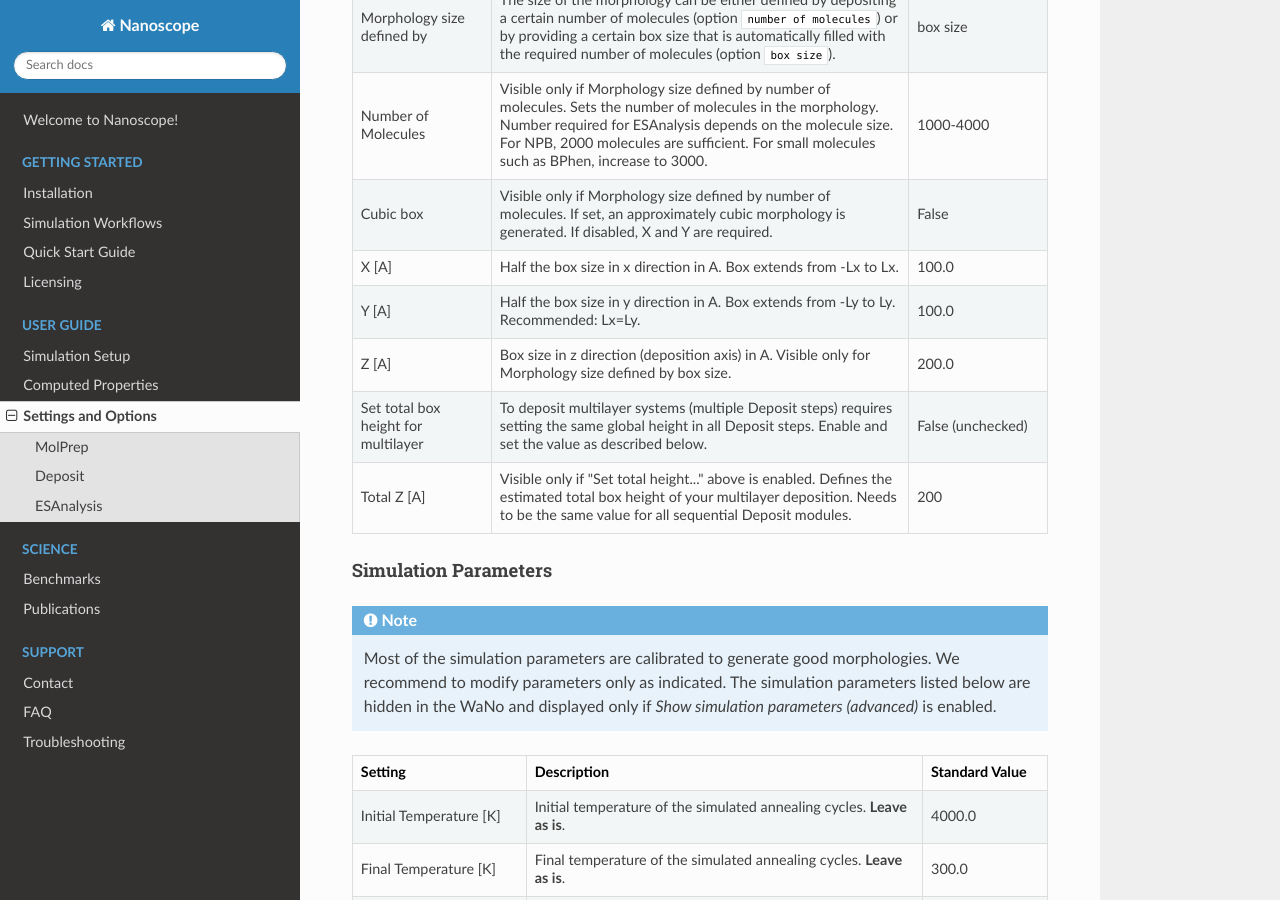
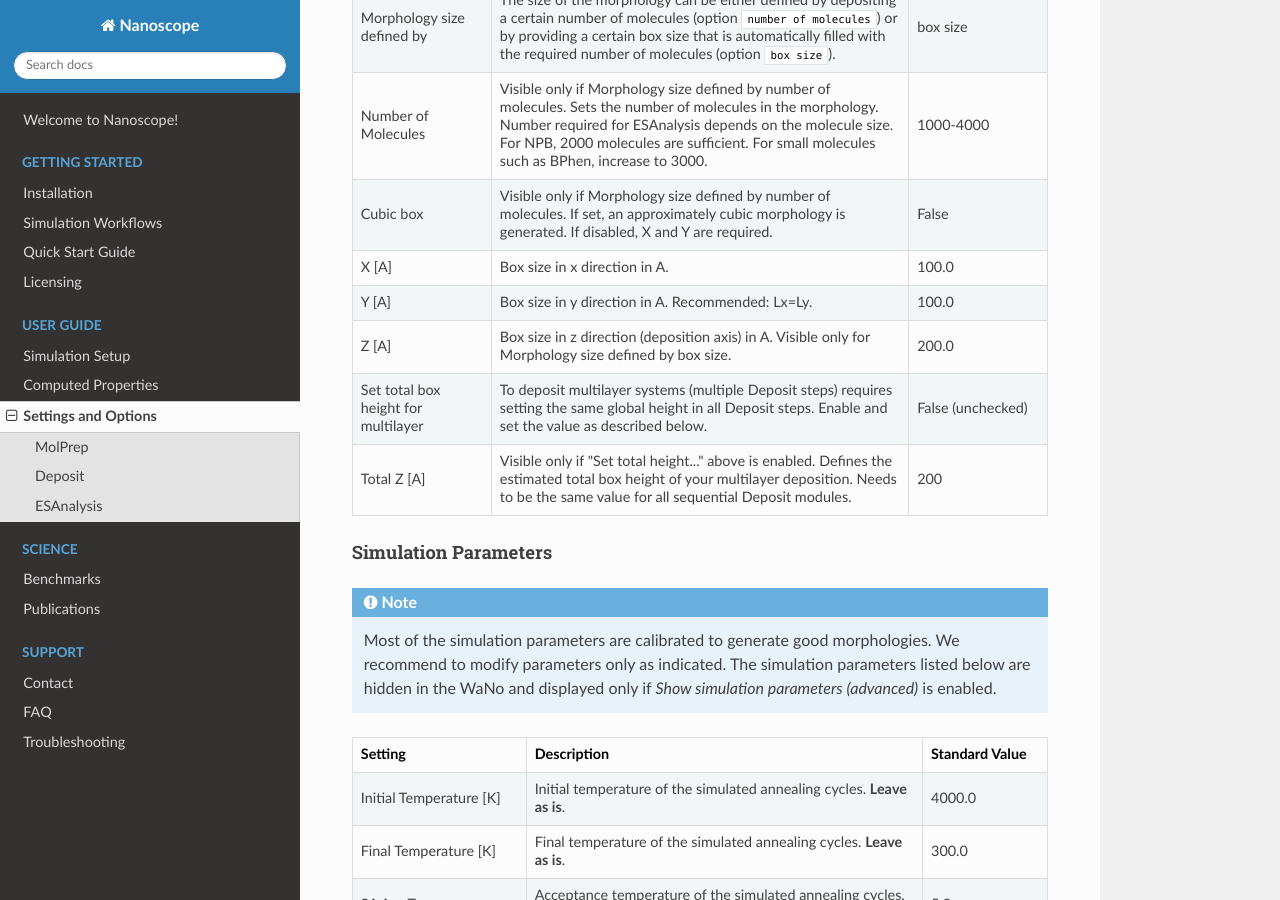
Before and after one commit to NanomatchGmbH/nanoscope-docs, a Sphinx documentation site: the page built from docs/source/user_guide/settings.rst, in a window 1280 px wide and 900 px high, scrolled down 802 px. Built offline with Sphinx 7.4.7 and the Read the Docs theme 3.1.0, drawn with Linux system fonts in a browser that asks for light colours.

Commit message:
fixed half box size -> box size

```diff
--- a/docs/source/user_guide/settings.rst
+++ b/docs/source/user_guide/settings.rst
@@ -112,11 +112,11 @@ Dimensions
 .. |                    | molecules. If set, an approximately cubic morphology  |                |
 .. |                    | is generated. If disabled, X and Y are required.      |                |
 .. +--------------------+-------------------------------------------------------+----------------+
-.. | X [A]              | Half the box size in x direction in A. Box extends    | 100.0          |
-.. |                    | from -Lx to Lx.                                       |                |
+.. | X [A]              | Box size in x direction in A.                         | 100.0          |
+.. |                    |                                                       |                |
 .. +--------------------+-------------------------------------------------------+----------------+
-.. | Y [A]              | Half the box size in y direction in A. Box extends    | 100.0          |
-.. |                    | from -Ly to Ly. Recommended: Lx=Ly                    |                |
+.. | Y [A]              | Box size in y direction in A.                         | 100.0          |
+.. |                    | Recommended: Lx=Ly                                    |                |
 .. +--------------------+-------------------------------------------------------+----------------+
 .. | Z [A]              | Box size in z direction (deposition axis) in A.       | 200.0          |
 .. |                    | Visible only for Morphology size defined by box size. |                |
@@ -164,12 +164,12 @@ Dimensions
     </tr>
     <tr>
       <td style="padding: 8px; border: 1px solid #ddd; overflow-wrap: break-word; white-space: normal;">X [A]</td>
-      <td style="padding: 8px; border: 1px solid #ddd; overflow-wrap: break-word; white-space: normal;">Half the box size in x direction in A. Box extends from -Lx to Lx.</td>
+      <td style="padding: 8px; border: 1px solid #ddd; overflow-wrap: break-word; white-space: normal;">Box size in x direction in A.</td>
       <td style="padding: 8px; border: 1px solid #ddd; overflow-wrap: break-word; white-space: normal;">100.0</td>
     </tr>
     <tr>
       <td style="padding: 8px; border: 1px solid #ddd; overflow-wrap: break-word; white-space: normal;">Y [A]</td>
-      <td style="padding: 8px; border: 1px solid #ddd; overflow-wrap: break-word; white-space: normal;">Half the box size in y direction in A. Box extends from -Ly to Ly. Recommended: Lx=Ly.</td>
+      <td style="padding: 8px; border: 1px solid #ddd; overflow-wrap: break-word; white-space: normal;">Box size in y direction in A. Recommended: Lx=Ly.</td>
       <td style="padding: 8px; border: 1px solid #ddd; overflow-wrap: break-word; white-space: normal;">100.0</td>
     </tr>
     <tr>
```
